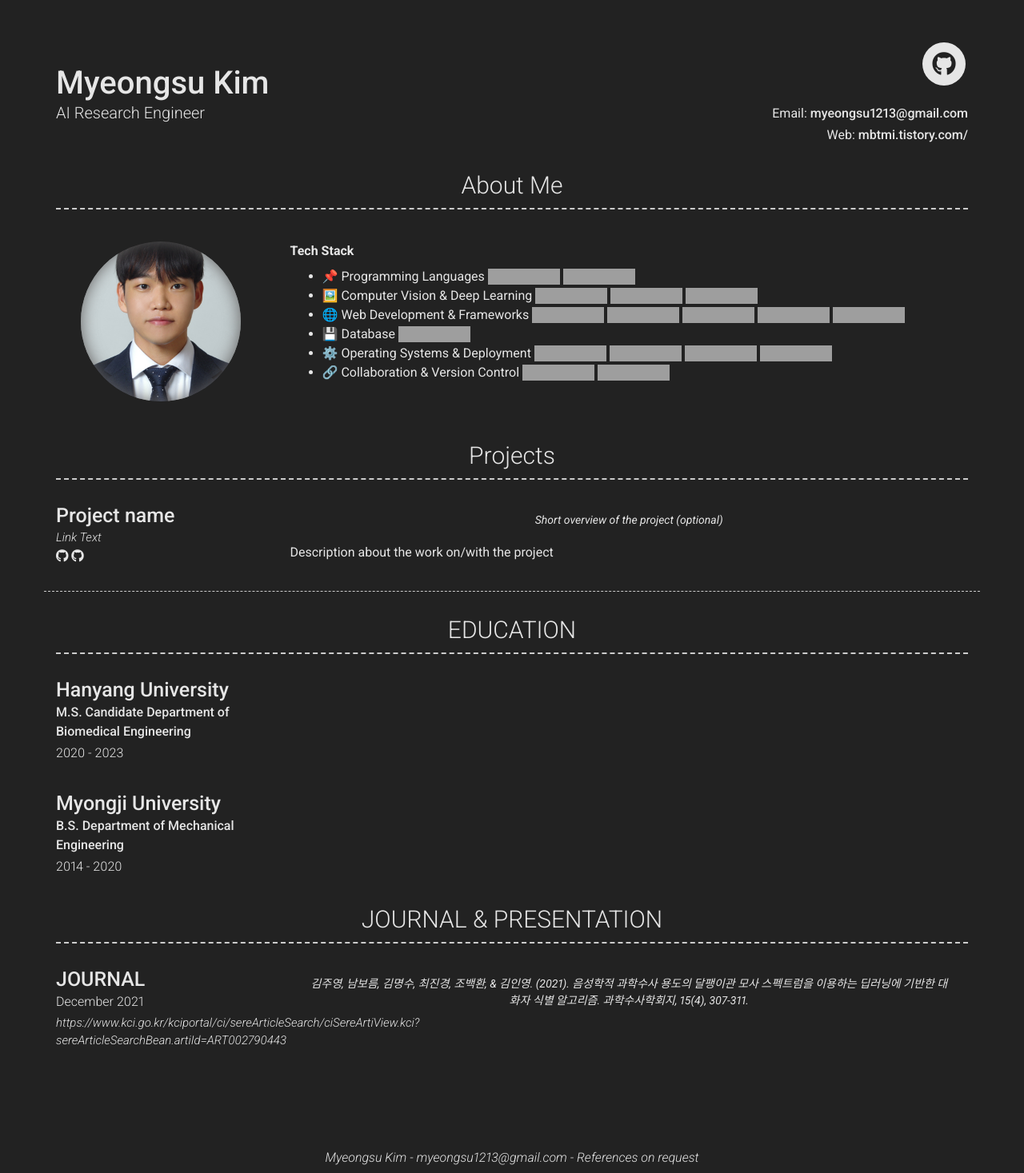
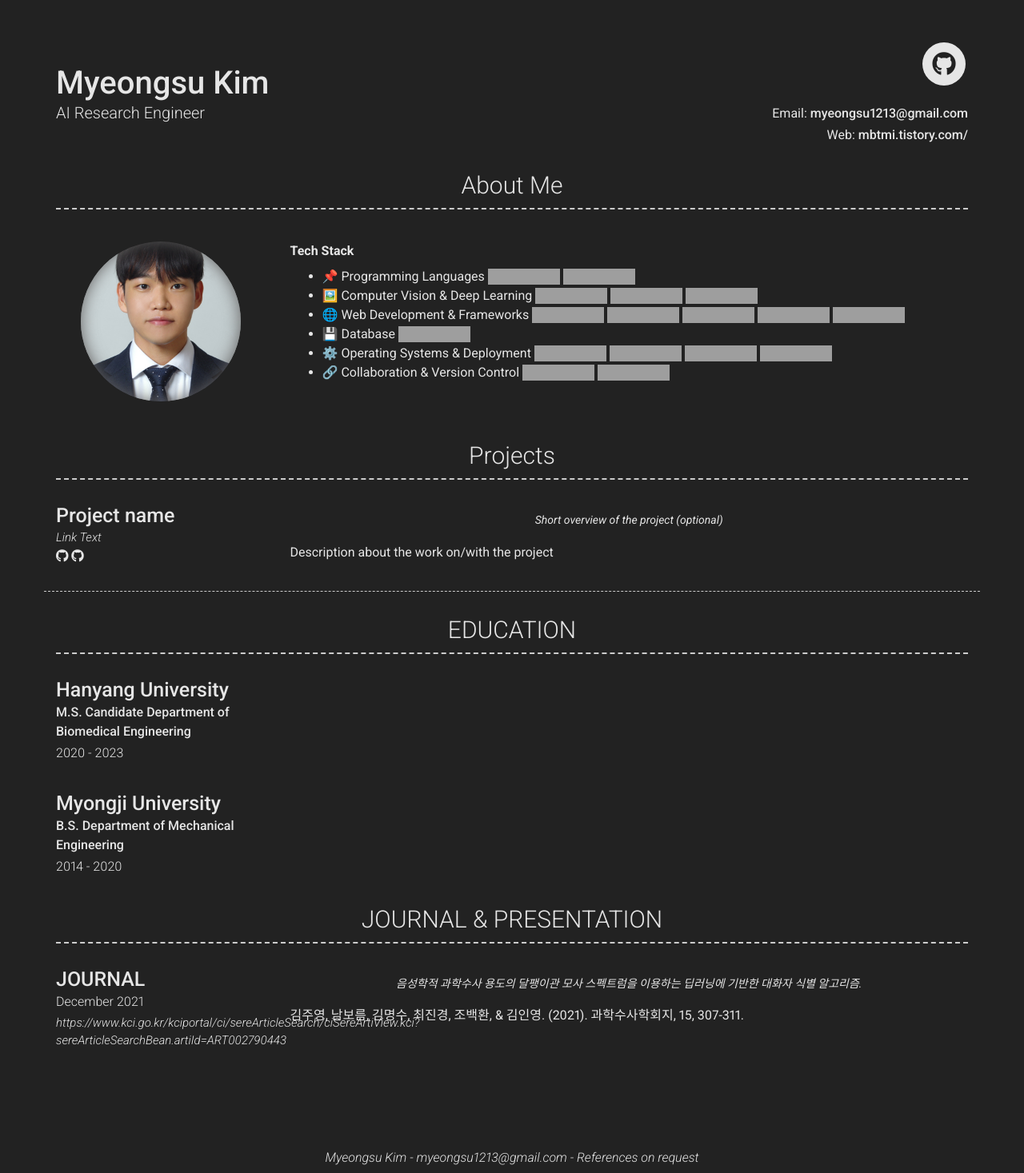
Before and after one commit to mysu1213/mysu1213_resume.github.io, a Jekyll site: the page built from index.md, in a window 1280 px wide, cut to the strip 0-1467 px from the top of the page. Shown: the whole strip at 80% size. Built offline with Jekyll 4.4.1, drawn with Linux system fonts in a browser that asks for light colours; nearby versions of some CDN libraries; grey boxes are pictures that could not be loaded.

Commit message:
Update _config.yml

```diff
--- a/_config.yml
+++ b/_config.yml
@@ -137,9 +137,9 @@ content:
         caption: December 2021
         link: https://www.kci.go.kr/kciportal/ci/sereArticleSearch/ciSereArtiView.kci?sereArticleSearchBean.artiId=ART002790443
         quote: >
-          김주영, 남보름, 김명수, 최진경, 조백환, & 김인영. (2021). 음성학적 과학수사 용도의 달팽이관 모사 스펙트럼을 이용하는 딥러닝에 기반한 대화자 식별 알고리즘. 과학수사학회지, 15(4), 307-311.
-        # description: | # this will include new lines to allow paragraphs
-        #   Description of role
+          음성학적 과학수사 용도의 달팽이관 모사 스펙트럼을 이용하는 딥러닝에 기반한 대화자 식별 알고리즘.
+        description: | # this will include new lines to allow paragraphs
+          김주영, 남보름, 김명수, 최진경, 조백환, & 김인영. (2021). 과학수사학회지, 15, 307-311.
   # - title: A Little More About Me
   #   layout: text
   #   content: | # this will include new lines to allow paragraphs
```
